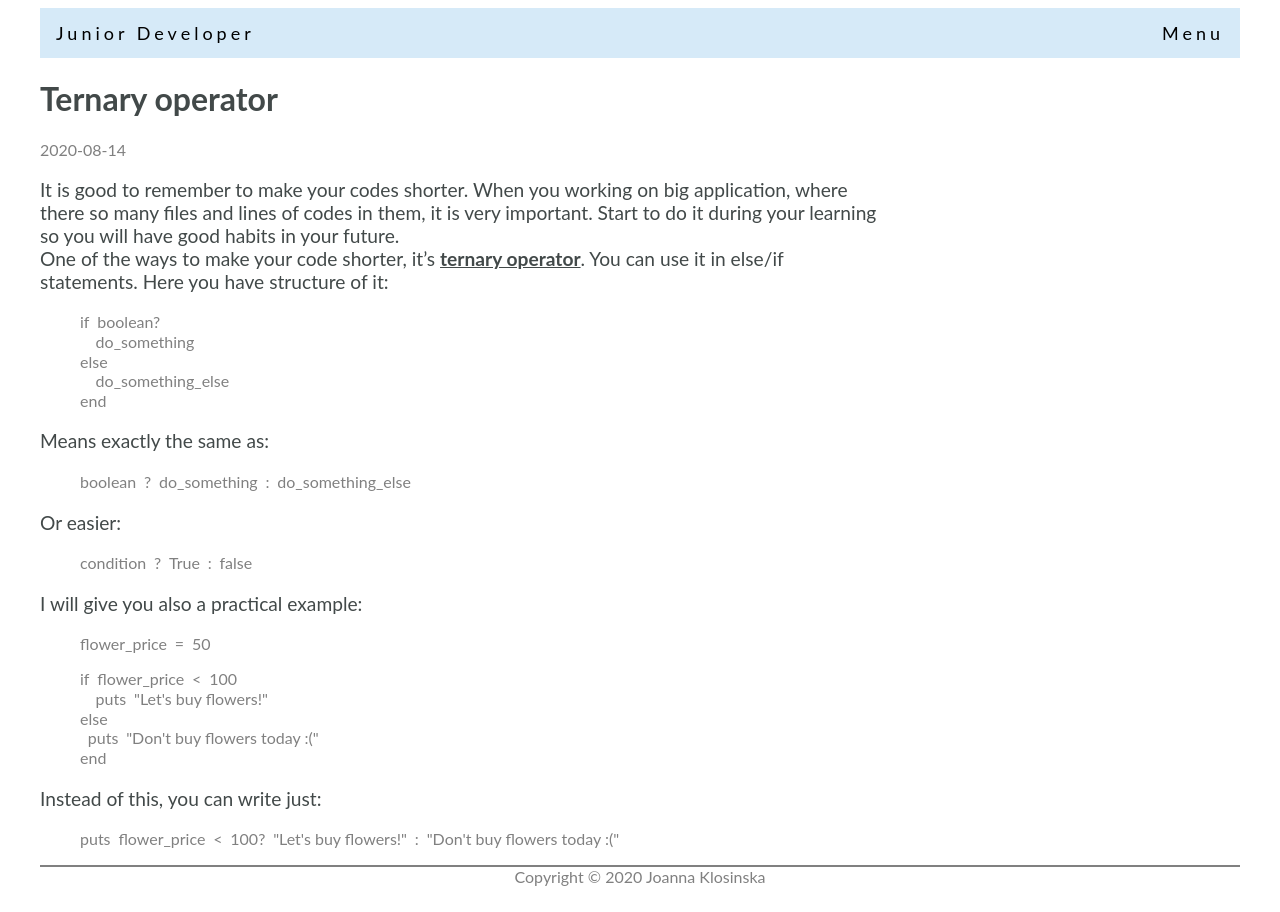
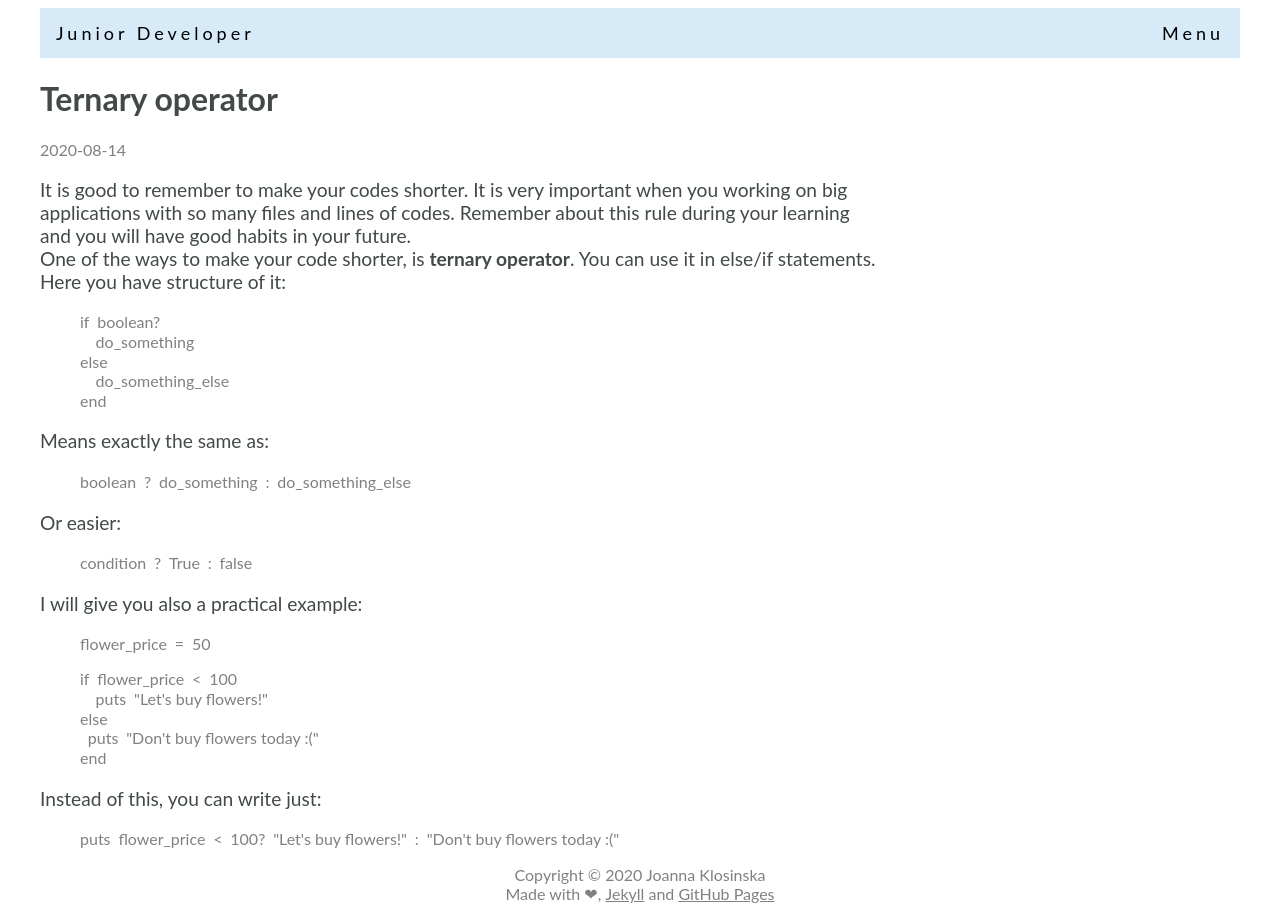
Before and after one commit to JoannaKlosinska/joannaklosinska.github.io, a Jekyll site: the page built from _posts/2020-08-14-ternary.operator.markdown, in a window 1280 px wide. Built offline with Jekyll 4.4.1, drawn with Linux system fonts in a browser that asks for light colours.

Commit message:
New post

```diff
--- a/_layouts/post.html
+++ b/_layouts/post.html
@@ -35,7 +35,10 @@
     display: inline-block;
     width: 100%;
     text-align: center;
-    border-top: 2px solid gray;
+  }
+  footer a {
+    color: gray;
+    font-size: 1rem;
   }
 
   /* Style the navigation menu */
@@ -82,7 +85,7 @@
     background-color: #D6EAF8;
     color: white;
   }
-  @media (max-width: 900px) {
+  @media (max-width: 400px) {
     main {
       width: 100%;
     }
@@ -115,7 +118,9 @@
         {{ content }}
     </main>
     <footer>
-      <span> Copyright &copy; 2020 Joanna Klosinska</span>
+      <span>Copyright &copy; 2020 Joanna Klosinska</span><br>
+      <span>Made with &#x2764;, <a href="https://jekyllrb.com/">Jekyll</a> and
+        <a href="https://pages.github.com/">GitHub Pages</a></span>
     </footer>
   </div>
   <script>
--- a/_posts/2020-08-11-my-learning.markdown
+++ b/_posts/2020-08-11-my-learning.markdown
@@ -10,7 +10,7 @@
 
 After that I started my adventure with <b>[Ruby on Rails Tutorial][ruby-on-rails-tutorial]</b> from Michael Hartl. This book is like a bible for beginner Ruby developer :) It takes time to do everything from this tutorial, but it's worth it. When you finish this book, you have complete and working application.
 
-Now I am trying to create working application on my own. It is also very good kind of learning for me. Of course I don't know everything now, so I need to googling some answers for my questions, watching tutorials on YouTube or asking experienced developers.
+Now I am trying to create working application on my own. It is also very good kind of learning for me. Of course I don't know everything now, so sometimes I need to googling answers for my questions, watching tutorials on YouTube or asking experienced developers.
 
 I have a plan to write on this blog every new thing I learn :)
 
--- a/_posts/2020-08-12-about-authentication.markdown
+++ b/_posts/2020-08-12-about-authentication.markdown
@@ -6,6 +6,6 @@
 ---
 I am working on application where will be many users and everybody can sign up. In this case security is very important thing. I installed gem <b>[Devise][devise]</b>, flexible authentication solution for Rails, which is recommended by professional and experienced developers. Many applications use it, but for me it is something new.
 
-If you are a beginner, it is not a good idea to use solutions like this. You should do an authentication in your first application on your own. Of course, it probably won't be completely safe, but will help you understand mechanism of this process.
+If you are a beginner, it is not a good idea to use solutions like this. For the first time, you should do an authentication on your own. Of course, it probably won't be completely safe, but will help you understand mechanism of this process.
 
 [devise]: https://github.com/heartcombo/devise
--- a/_posts/2020-08-14-ternary.operator.markdown
+++ b/_posts/2020-08-14-ternary.operator.markdown
@@ -4,7 +4,7 @@
 date:   2020-08-14
 categories: ruby
 ---
-It is good to remember to make your codes shorter. When you working on big application, where there so many files and lines of codes in them, it is very important. Start to do it during your learning so you will have good habits in your future.<br>One of the ways to make your code shorter, it's <b><u>ternary operator</u></b>. You can use it in else/if statements. Here you have structure of it:
+It is good to remember to make your codes shorter. It is very important when you working on big applications with so many files and lines of codes. Remember about this rule during your learning and you will have good habits in your future.<br>One of the ways to make your code shorter, is <b>ternary operator</b>. You can use it in else/if statements. Here you have structure of it:
 
 {% highlight ruby %}
 if boolean?
```
Also changed, not shown: _posts/2020-08-19-date-formatting.markdown (added, +28 -0 lines).
